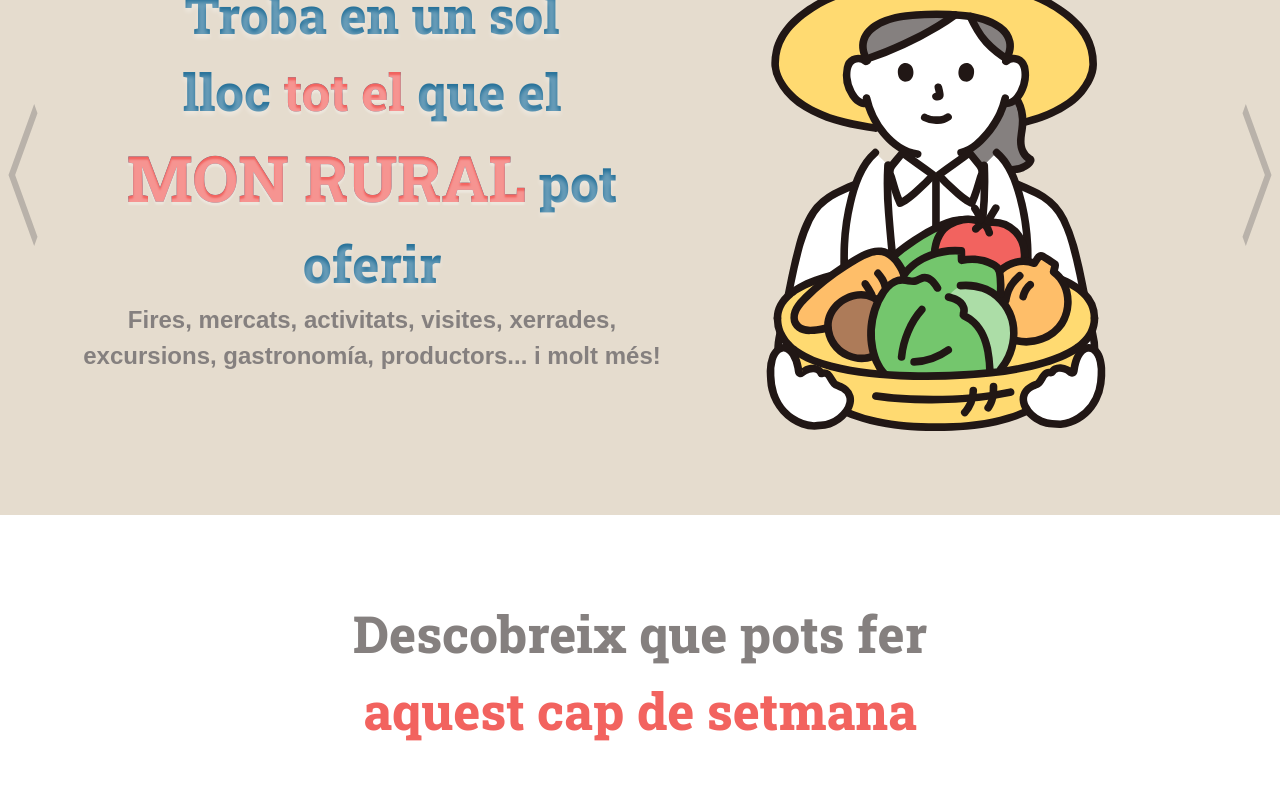
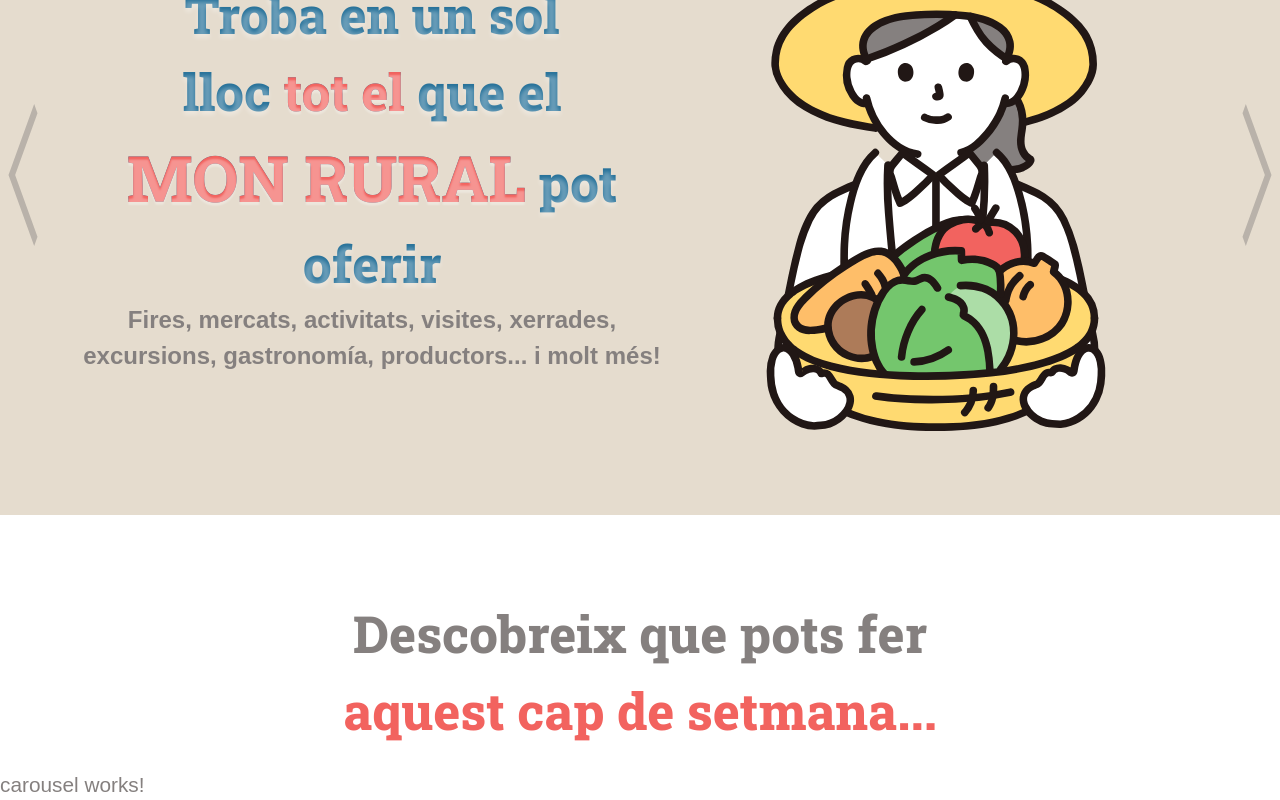
Before and after one commit to GonzaloScanferla/Alabast, an Angular app in the folder FrontEnd/Alabast/: page /home in a window 1280 px wide. Shown: the part 265-1065 px from the top of the page. Before the commit the page ends 1034 px from the top, so only its background shows below. Built offline with nearby package versions, Linux system fonts and the light colour scheme; a web font is replaced by a local one.

Commit message:
Carousel component created

```diff
--- /dev/null
+++ b/FrontEnd/Alabast/src/app/components/carousel/carousel.component.html
@@ -0,0 +1 @@
+<p>carousel works!</p>
--- a/FrontEnd/Alabast/src/app/pages/home/home.component.html
+++ b/FrontEnd/Alabast/src/app/pages/home/home.component.html
@@ -2,5 +2,8 @@
     <app-banner></app-banner>
 </header>
 <h2 class="text-center pt-20 pb-5">
-    <span class="color__grey">Descobreix que pots fer</span> <br> <span class="color__tomato"> aquest cap de setmana</span>
+    <span class="color__grey">Descobreix que pots fer</span> <br> <span class="color__tomato"> aquest cap de setmana...</span>
 </h2>
+<div>
+    <app-carousel></app-carousel>
+</div>
--- a/FrontEnd/Alabast/src/app/pages/home/home.component.ts
+++ b/FrontEnd/Alabast/src/app/pages/home/home.component.ts
@@ -1,9 +1,10 @@
 import { Component } from '@angular/core';
 import { BannerComponent } from "../../components/banner/banner.component";
+import { CarouselComponent } from '../../components/carousel/carousel.component';
 
 @Component({
   selector: 'app-home',
-  imports: [BannerComponent],
+  imports: [BannerComponent, CarouselComponent],
   templateUrl: './home.component.html',
   styleUrl: './home.component.css'
 })
```
Also changed, not shown: FrontEnd/Alabast/src/app/components/carousel/carousel.component.ts (added, +11 -0 lines), FrontEnd/Alabast/src/app/components/carousel/carousel.component.css (added), 1 other file (tests, documents, lock files or other folders).
